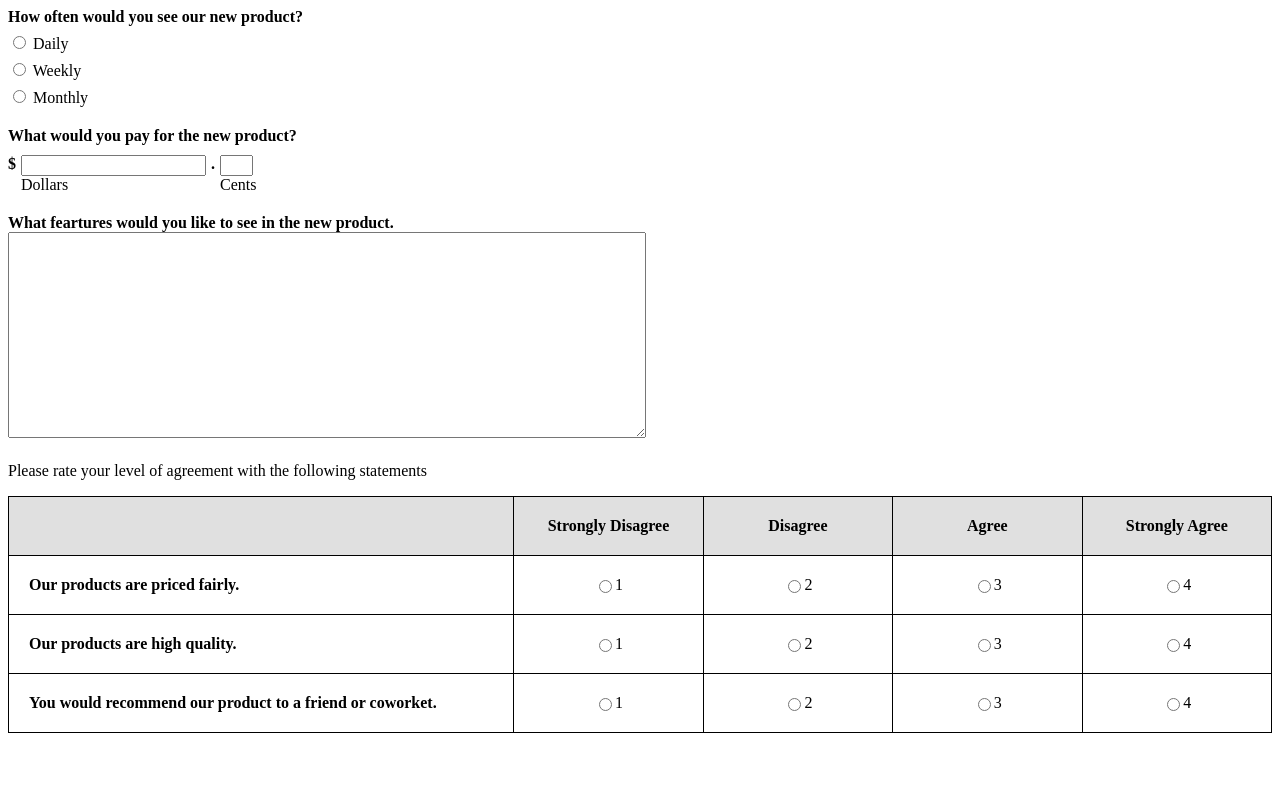
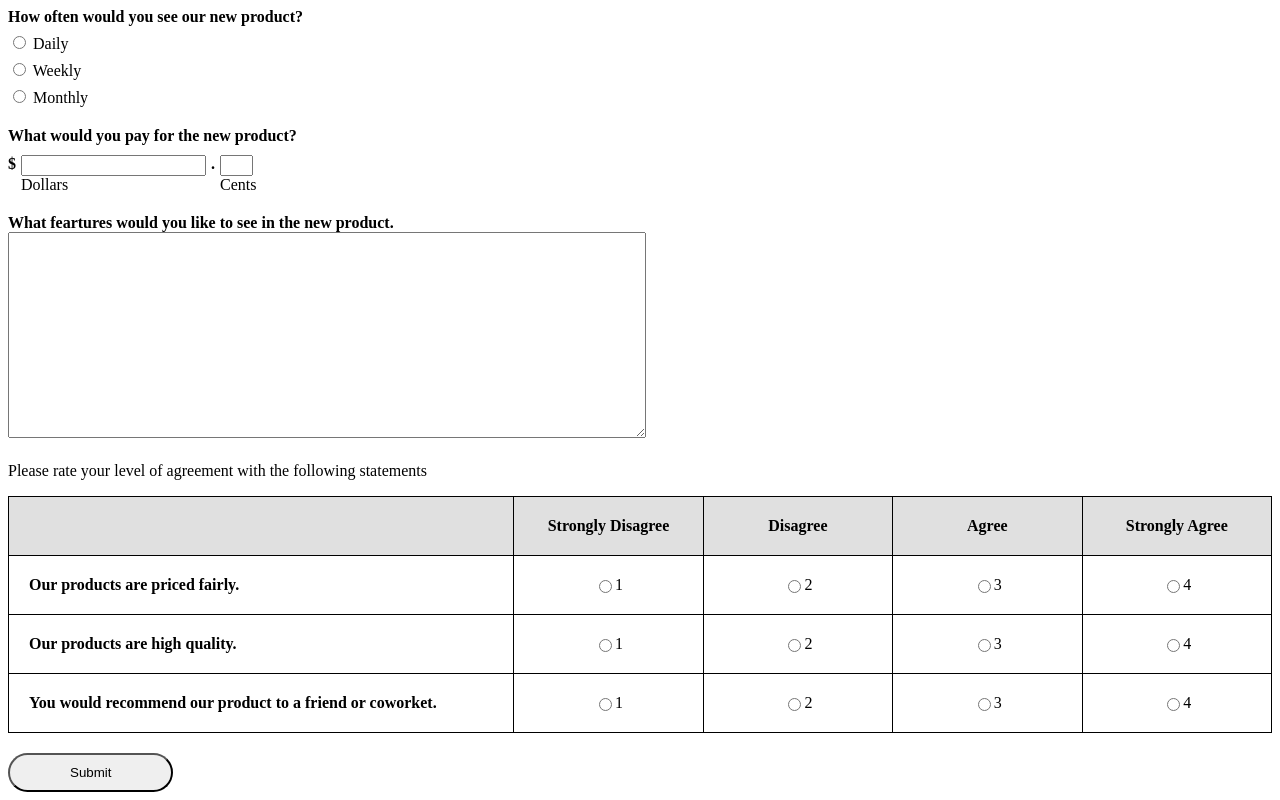
Before and after one commit to Dev-Goal/practice-17-create-a-form-to-take-customer-surveys, a plain HTML site: page index.html in a window 1280 px wide. Shown: the part 394-1194 px from the top of the page. Before the commit the page ends 1135 px from the top, so only its background shows below. Drawn offline with Linux system fonts and the light colour scheme.

Commit message:
Update button submit

```diff
--- a/index.html
+++ b/index.html
@@ -185,6 +185,7 @@
             </table>
           </div>
         </div>
+        <input type="submit" value="Submit" class="form form-btn">
       </form>
     </div>
   </body>
--- a/style.css
+++ b/style.css
@@ -42,3 +42,8 @@ th,td{
     justify-content: center;
     text-align: center;
 }
+.form-btn{
+    padding: 10px 60px;
+    border-radius: 999px;
+    cursor: pointer;
+}
```
